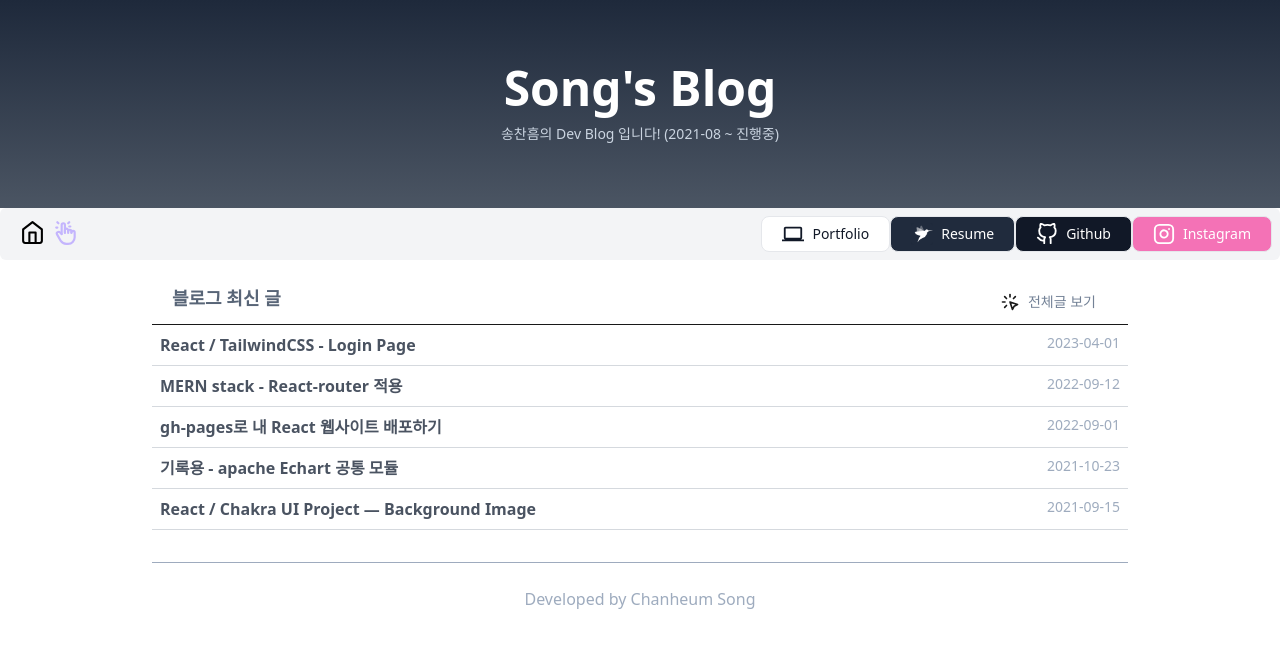
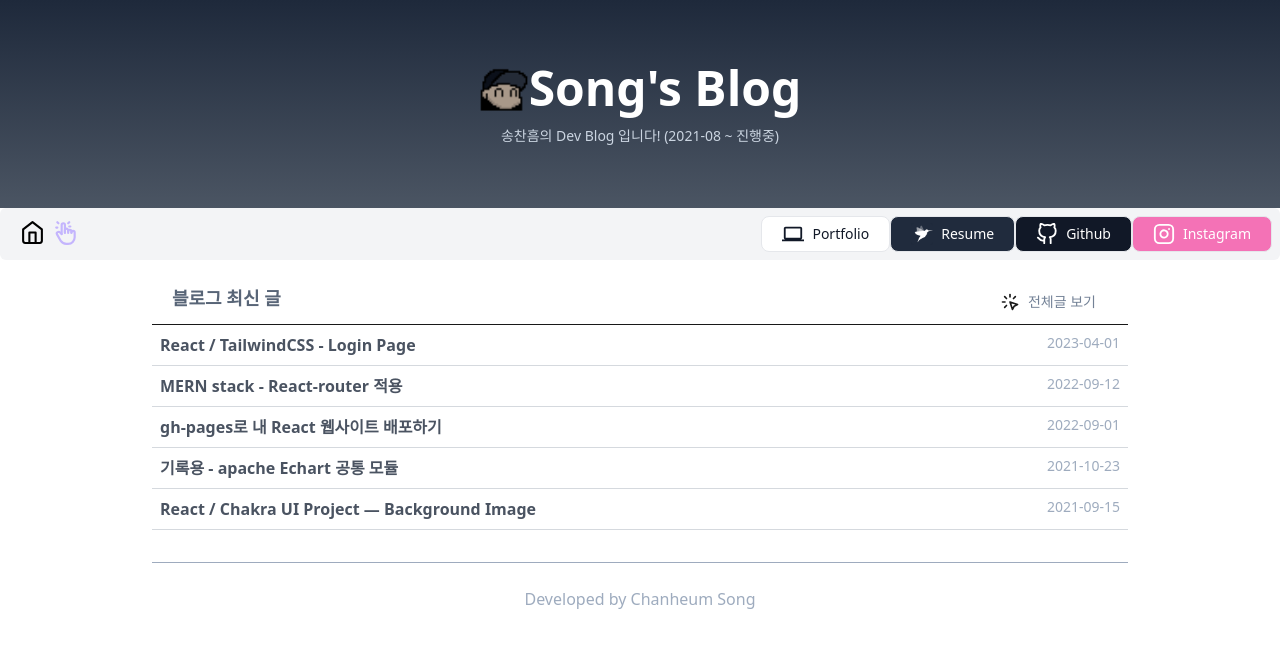
Before and after one commit to Songchanheum/songsblog, a Next.js app: page / in a window 1280 px wide. Shown: the top 648 px of the page. Built offline with nearby package versions, Linux system fonts and the light colour scheme.

Commit message:
feat(layout): image 추가

```diff
--- a/app/layout.tsx
+++ b/app/layout.tsx
@@ -45,7 +45,7 @@ export default function RootLayout({
         <div dangerouslySetInnerHTML={{ __html: splash_html }} ></div>
         <div className="mb-3 mt-16 flex justify-center">
           <h1 className="inline-flex text-5xl font-bold text-white ">
-            Song's Blog
+            <img src="/images/common/profiles.png" width='50px' height='50px'/>Song's Blog
           </h1>
         </div>
         <p className="text-xs text-slate-300 sm:text-sm">
```
Also changed, not shown: public/images/common/profiles.png (added).
